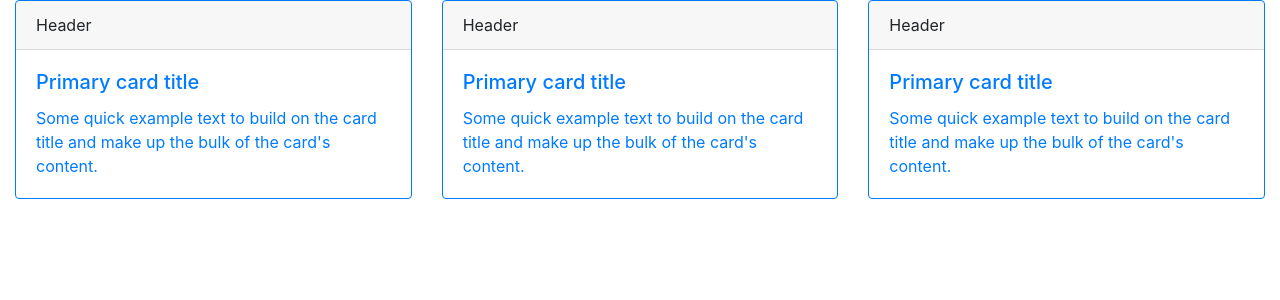
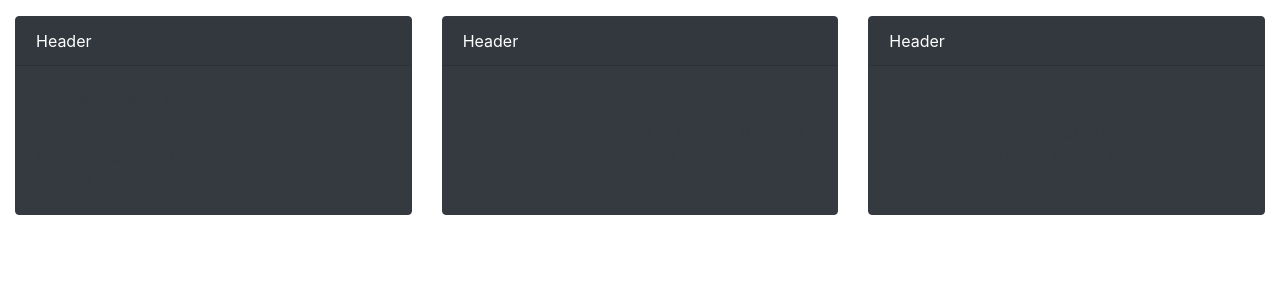
Before and after one commit to 200sx/aihackathon, a Flask app: page / in a window 1280 px wide. Shown: the part 56-356 px from the top of the page. Run offline with Flask 2, Linux system fonts and the light colour scheme; some libraries are stand-ins or nearby versions.

Commit message:
aded cads

```diff
--- a/templates/home.html
+++ b/templates/home.html
@@ -1,30 +1,31 @@
 {% extends 'base.html' %}
 
 {% block content %}
+<p></p>
 
 <div class="container-fluid">
 
 <div class="card-deck">
 
-  <div class="card border-primary mb-3">
+  <div class="card border-dark  bg-dark text-white mb-3">
     <div class="card-header">Header</div>
-    <div class="card-body text-primary">
+    <div class="card-body text-dark">
       <h5 class="card-title">Primary card title</h5>
       <p class="card-text">Some quick example text to build on the card title and make up the bulk of the card's content.</p>
     </div>
   </div>
 
-  <div class="card border-primary mb-3">
+  <div class="card border-dark  bg-dark text-white  mb-3">
     <div class="card-header">Header</div>
-    <div class="card-body text-primary">
+    <div class="card-body text-dark">
       <h5 class="card-title">Primary card title</h5>
       <p class="card-text">Some quick example text to build on the card title and make up the bulk of the card's content.</p>
     </div>
   </div>
 
-  <div class="card border-primary mb-3">
+  <div class="card border-dark bg-dark text-white mb-3">
     <div class="card-header">Header</div>
-    <div class="card-body text-primary">
+    <div class="card-body text-dark">
       <h5 class="card-title">Primary card title</h5>
       <p class="card-text">Some quick example text to build on the card title and make up the bulk of the card's content.</p>
     </div>
```
